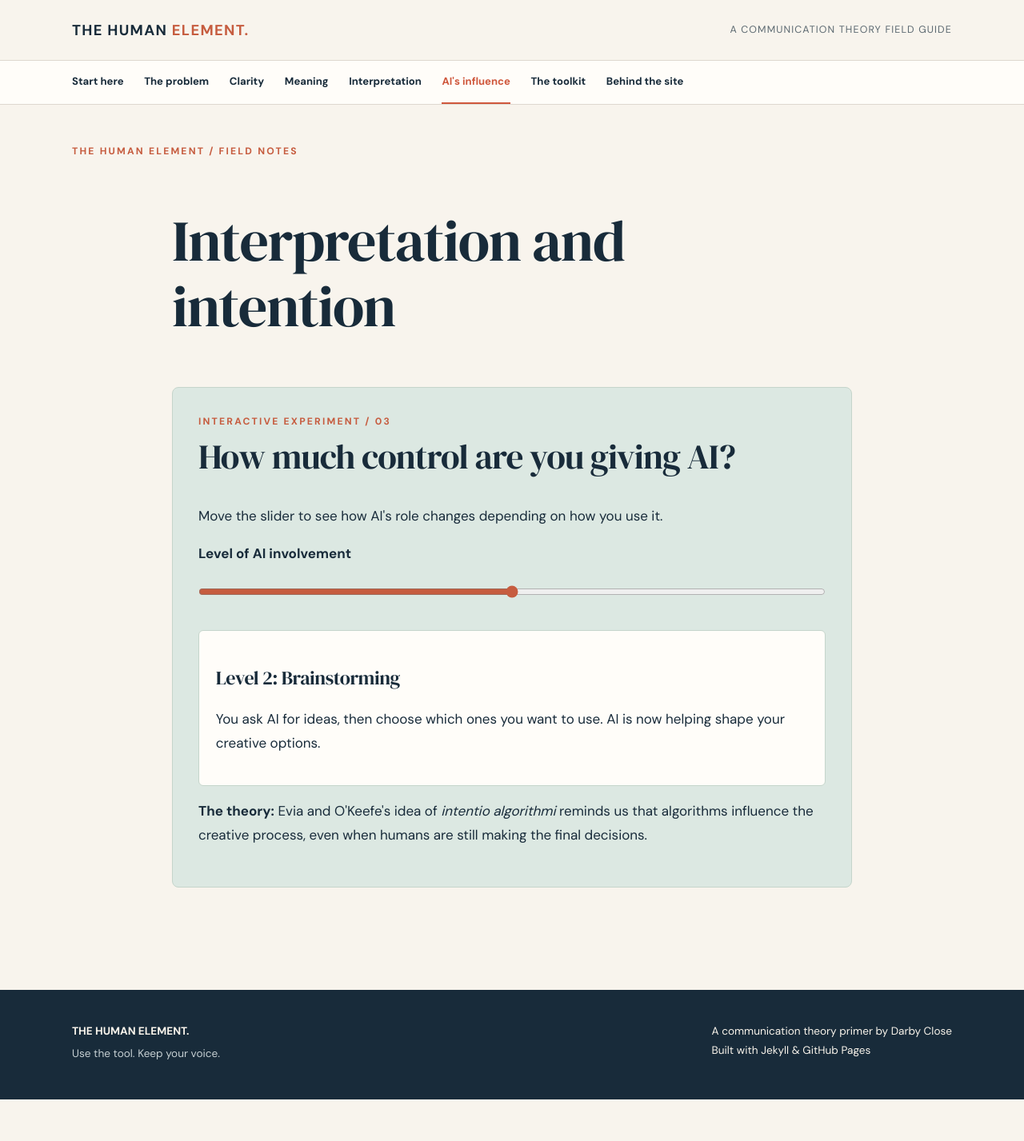
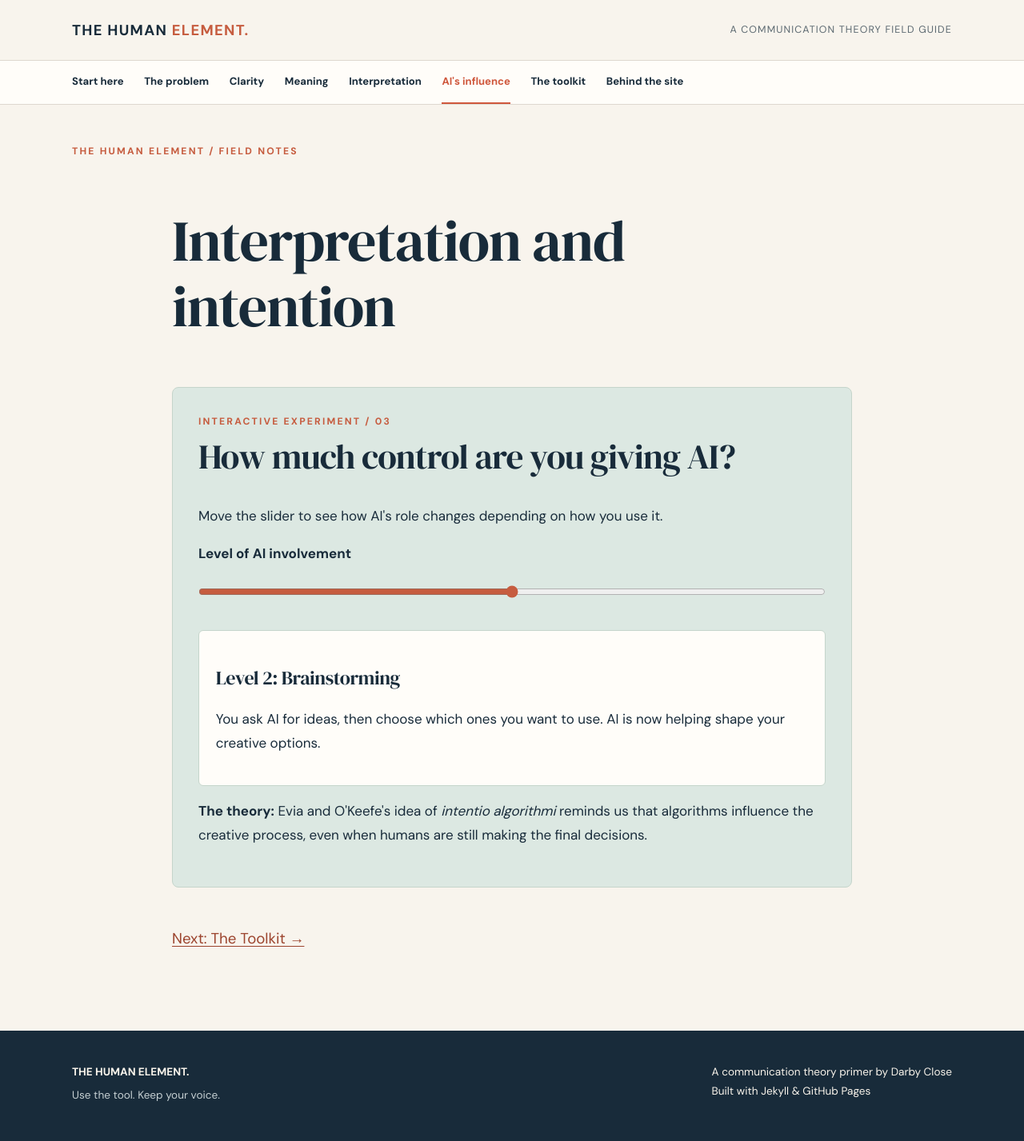
Before and after one commit to Darbyclose/comm-primer, a Jekyll site: the page built from interpretation-and-intention.md, in a window 1280 px wide. Shown: the whole page at 80% size. Built offline with Jekyll 4.4.1, drawn with Linux system fonts in a browser that asks for light colours; before the commit the page ends 1375 px from its top, so only the background shows below that.

Commit message:
Fix formatting issues in interpretation-and-intention.md

```diff
--- a/interpretation-and-intention.md
+++ b/interpretation-and-intention.md
@@ -60,3 +60,4 @@ permalink: /interpretation-and-intention/
   }
 })();
 </script>
+<p><a href="{{ '/what-the-reader-should-do/' | relative_url }}">Next: The Toolkit →</a></p>
```
